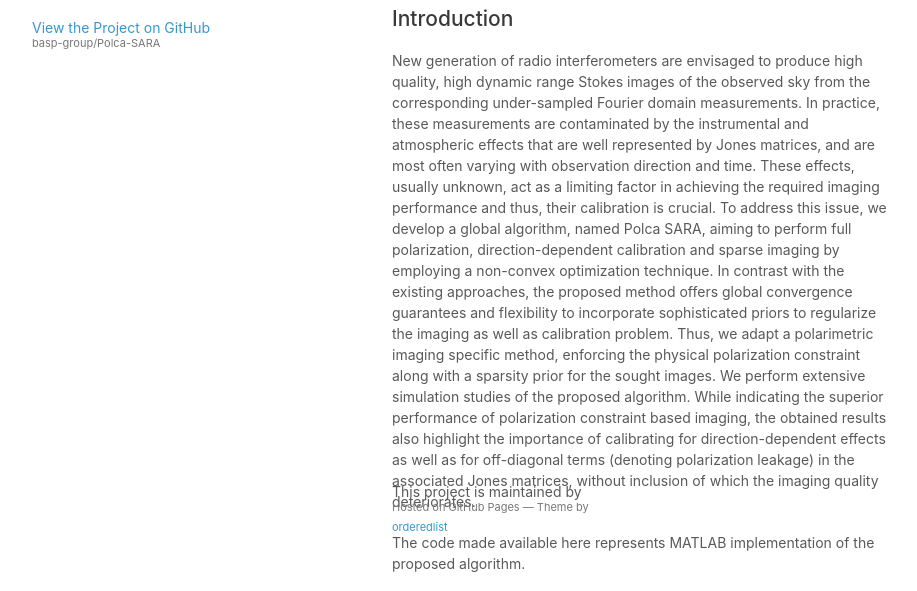
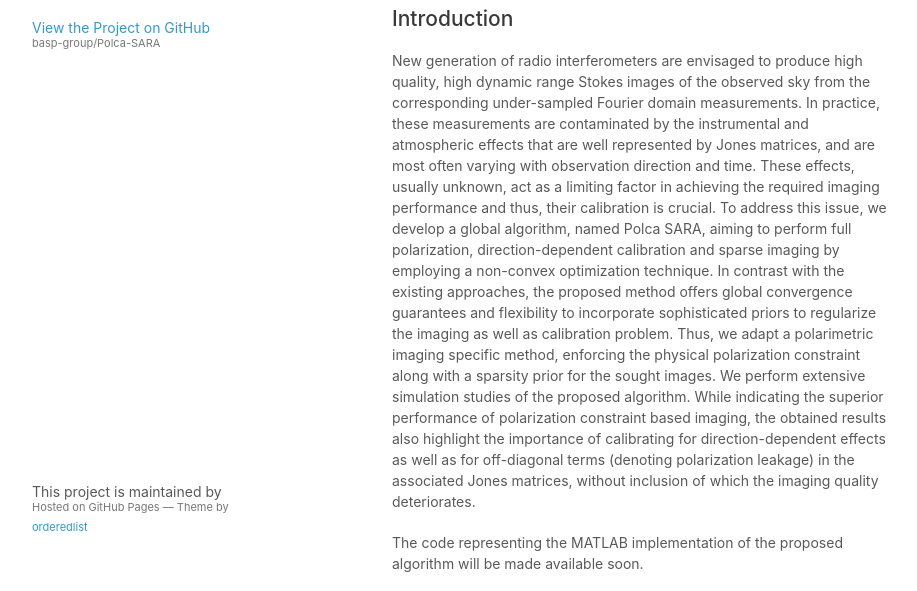
Before and after one commit to basp-group/Polca-SARA, a plain HTML site: page index.html in a window 1280 px wide. Shown: the part 194-785 px from the top of the page, without its empty margins (178-1095 px from the left). Drawn offline with Linux system fonts and the light colour scheme; files whose address does not match are found by name.

Commit message:
Update index.html

```diff
--- a/index.html
+++ b/index.html
@@ -34,7 +34,7 @@
         method, enforcing the physical polarization constraint along with a sparsity prior for the sought images. We perform extensive simulation studies of the proposed algorithm. While indicating the superior performance of polarization constraint based imaging, the obtained
 results also highlight the importance of calibrating for direction-dependent effects as well as for off-diagonal terms (denoting polarization leakage) in the associated Jones matrices, without inclusion of which the imaging quality deteriorates.</p>
 
-<p>The code made available here represents MATLAB implementation of the proposed algorithm.</p>
+<p>The code representing the MATLAB implementation of the proposed algorithm will be made available soon.</p>
 
 <h3>Authors</h3>
 <ul>
@@ -47,7 +47,7 @@ results also highlight the importance of calibrating for direction-dependent eff
 <p>J. Birdi, A. Repetti, and Y. Wiaux - Polca SARA - Self direction-dependent calibration for full
 polarization radio-interferometric sparse imaging, submitted for publication, 2019.</p>
 
-
+</section>
       <footer>
         <p>This project is maintained by <a href="http://github.com/basp-group”>gasp-group</a></p>
         <p><small>Hosted on GitHub Pages &mdash; Theme by <a href="https://github.com/orderedlist">orderedlist</a></small></p>
```
